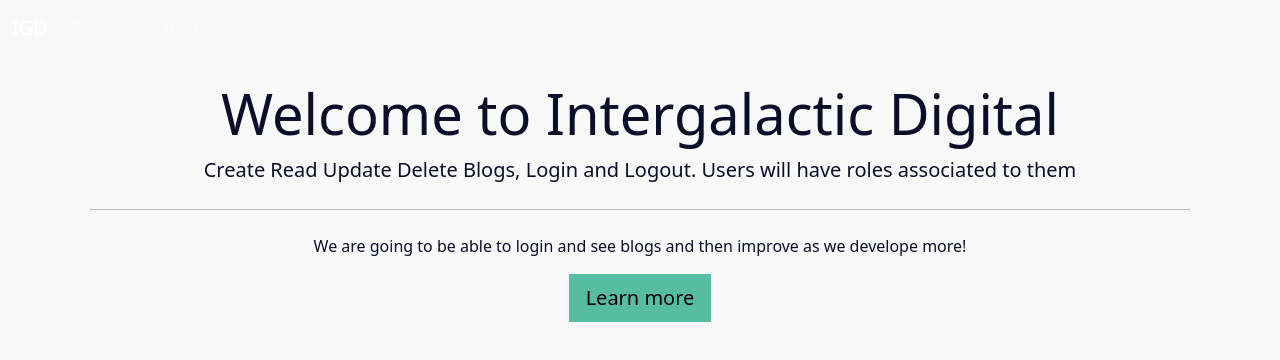
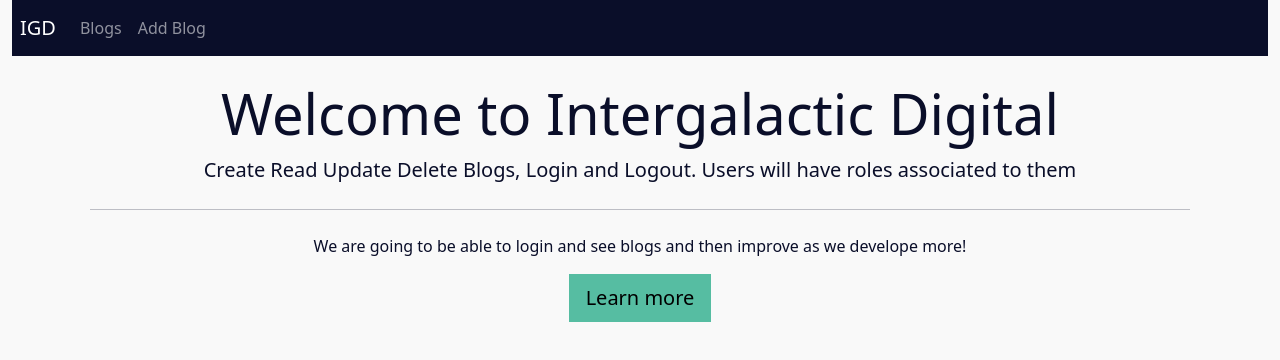
Before and after one commit to firepenguindisopanda/igd-ui, a React (Create React App) app: page / in a window 1280 px wide. Shown: the top 360 px of the page. Built offline with nearby package versions, Linux system fonts and the light colour scheme.

Commit message:
Updated: style for navbar and added new class name

```diff
--- a/src/components/navbar/NavBar.js
+++ b/src/components/navbar/NavBar.js
@@ -1,9 +1,10 @@
 import React from 'react'
-import { Routes, Route, Link } from 'react-router-dom'
+import { Link } from 'react-router-dom'
+import './navbar.scss'
 
 const NavBar = () => {
   return (
-    <nav className='navbar navbar-expand navbar-dark bg-dark'>
+    <nav className='navbar navbar-expand navbar-dark bg-dark head-nav p-2'>
         <Link to={"/blogs"} className='navbar-brand'>
             IGD
         </Link>
--- a/src/components/navbar/navbar.scss
+++ b/src/components/navbar/navbar.scss
@@ -0,0 +1,3 @@
+.head-nav{
+    background-color: var(--port-color-1);
+}
```
